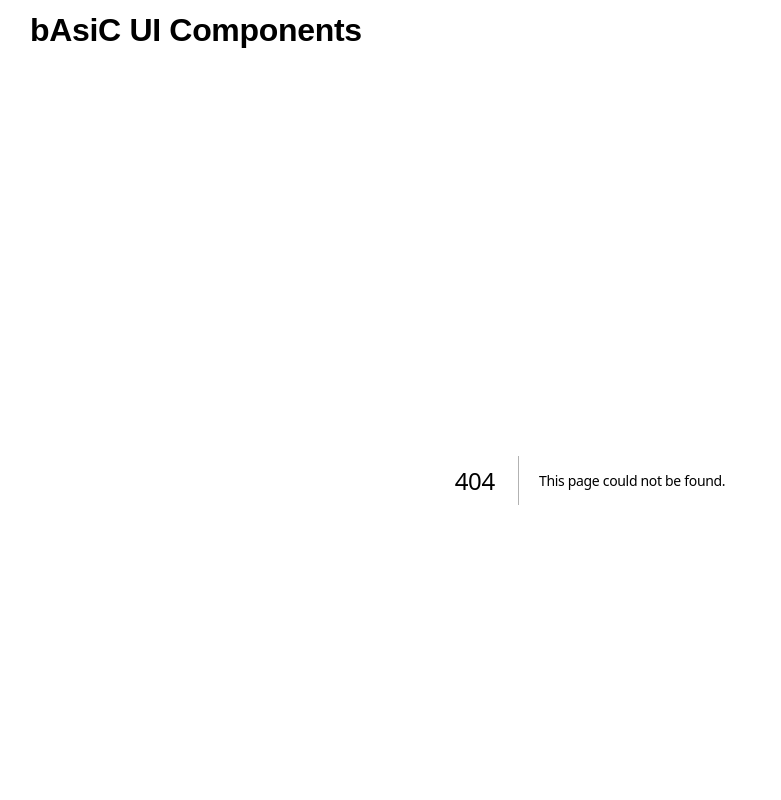
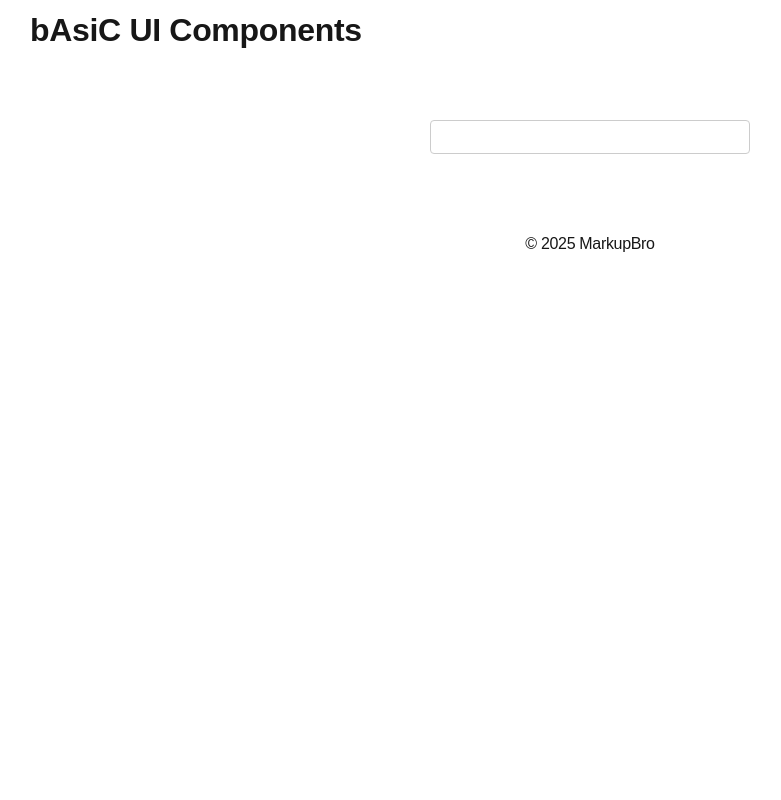
Before and after one commit to markupbro/react_test, a Next.js app: page /inputdrop in a window 1280 px wide. Before the commit this address had no page. Shown: the top 800 px of the page, without its empty margins (50-831 px from the left). Built offline with nearby package versions, Linux system fonts and the light colour scheme.

Commit message:
input drop

```diff
--- a/package.json
+++ b/package.json
@@ -14,7 +14,8 @@
     "react": "^19.0.0",
     "react-dom": "^19.0.0",
     "sass": "^1.89.2",
-    "scss": "^0.2.4"
+    "scss": "^0.2.4",
+    "styled-components": "^6.1.19"
   },
   "devDependencies": {
     "@types/node": "^20",
--- a/src/app/common/Input.module.scss
+++ b/src/app/common/Input.module.scss
@@ -1,12 +1,14 @@
 .wrapper {
   position: relative;
-
   .label {
     position: absolute;
     display: block;
     margin-bottom: 6px;
     font-weight: 600;
     color: #333;
+  }
+  &.no-label {
+    height: fit-content;
   }
 
   .requiredMark {
--- a/src/app/common/Input.tsx
+++ b/src/app/common/Input.tsx
@@ -37,7 +37,7 @@ const Input: React.FC<InputProps> = ({
     <div
       className={`${styles.wrapper} ${styles[inputSize]} ${
         wrapperClassName || ""
-      }`}
+      } ${label ? "" : styles["no-label"]}`}
     >
       {label && (
         <label
--- /dev/null
+++ b/src/app/inputdrop/page.tsx
@@ -0,0 +1,183 @@
+"use client";
+import React, { useState, useRef, useEffect } from "react";
+
+// 임시 데이터
+const items = [
+  { id: 1, name: "Apple", desc: "사과" },
+  { id: 2, name: "Banana", desc: "바나나" },
+  { id: 3, name: "Orange", desc: "오렌지" },
+  { id: 4, name: "Grape", desc: "포도" },
+  { id: 5, name: "Pineapple", desc: "파인애플" },
+];
+
+const DropdownSearch: React.FC = () => {
+  const [input, setInput] = useState("");
+  const [filtered, setFiltered] = useState(items);
+  const [showDropdown, setShowDropdown] = useState(false);
+  const [view, setView] = useState(false);
+  const [selected, setSelected] = useState<(typeof items)[0] | null>(null);
+  const [prevSelected, setPrevSelected] = useState<(typeof items)[0] | null>(
+    null
+  );
+  const wrapperRef = useRef<HTMLDivElement>(null);
+  const inputRef = useRef<HTMLInputElement>(null);
+
+  useEffect(() => {
+    if (input) {
+      setFiltered(
+        items.filter(
+          (item) =>
+            item.name.toLowerCase().includes(input.toLowerCase()) ||
+            item.desc.includes(input)
+        )
+      );
+      setShowDropdown(true);
+    } else {
+      setFiltered(items);
+      setShowDropdown(false);
+    }
+  }, [input]);
+
+  // 바깥 클릭 시 드롭다운 닫기
+  useEffect(() => {
+    const handler = (e: MouseEvent) => {
+      if (
+        wrapperRef.current &&
+        !wrapperRef.current.contains(e.target as Node)
+      ) {
+        // input 값이 변경되지 않았으면 이전 선택값을 다시 표시
+        if (selected !== prevSelected) {
+          setSelected(prevSelected);
+        }
+        setShowDropdown(false);
+      }
+    };
+    document.addEventListener("mousedown", handler);
+    return () => document.removeEventListener("mousedown", handler);
+  }, [selected, prevSelected]);
+
+  const handleSelect = (item: (typeof items)[0]) => {
+    setPrevSelected(item);
+    setSelected(item);
+    setInput("");
+    setShowDropdown(false);
+    setView(true);
+  };
+
+  // input이 blur될 때 값이 변경되지 않았으면 이전 선택값을 다시 표시
+  const handleBlur = () => {
+    if (selected !== prevSelected) {
+      setSelected(prevSelected);
+    }
+    setShowDropdown(false);
+  };
+
+  const handleViewClick = () => {
+    if (inputRef.current) {
+      inputRef.current.focus();
+      setView(!view);
+    }
+  };
+
+  return (
+    <div
+      ref={wrapperRef}
+      style={{ maxWidth: 320, margin: "40px auto", position: "relative" }}
+    >
+      {selected && (
+        <div
+          style={{
+            zIndex: view ? 2 : -1,
+            position: "absolute",
+            marginBottom: 8,
+            width: "100%",
+            height: 34,
+            padding: 8,
+            background: "#f5f5f5",
+            borderRadius: 4,
+            border: "1px solid #ddd",
+          }}
+          onClick={handleViewClick}
+        >
+          <strong>{selected.name}</strong> - {selected.desc}
+        </div>
+      )}
+      <input
+        type="text"
+        ref={inputRef}
+        value={input}
+        onChange={(e) => setInput(e.target.value)}
+        // placeholder="검색어를 입력하세요"
+        style={{
+          zIndex: view ? -1 : 2,
+          position: "relative",
+          width: "100%",
+          height: 34,
+          padding: 8,
+          borderRadius: 4,
+          border: "1px solid #ccc",
+          background: "#fff",
+        }}
+        onFocus={() => input && setShowDropdown(true)}
+        onBlur={handleBlur}
+        autoComplete="off"
+      />
+      {showDropdown && filtered.length > 0 && (
+        <ul
+          style={{
+            position: "absolute",
+            left: 0,
+            right: 0,
+            top: 38,
+            background: "#fff",
+            border: "1px solid #ccc",
+            borderRadius: 4,
+            boxShadow: "0 4px 16px rgba(0,0,0,0.08)",
+            margin: 0,
+            padding: 0,
+            listStyle: "none",
+            zIndex: 10,
+            maxHeight: 180,
+            overflowY: "auto",
+          }}
+        >
+          {filtered.map((item) => (
+            <li
+              key={item.id}
+              onClick={() => handleSelect(item)}
+              style={{
+                padding: "10px 16px",
+                cursor: "pointer",
+                borderBottom: "1px solid #eee",
+              }}
+              onMouseDown={(e) => e.preventDefault()} // input blur 방지
+            >
+              <strong>{item.name}</strong>{" "}
+              <span style={{ color: "#888" }}>{item.desc}</span>
+            </li>
+          ))}
+        </ul>
+      )}
+      {showDropdown && filtered.length === 0 && (
+        <div
+          style={{
+            position: "absolute",
+            left: 0,
+            right: 0,
+            top: 44,
+            background: "#fff",
+            border: "1px solid #ccc",
+            borderRadius: 4,
+            padding: "12px 16px",
+            color: "#888",
+            zIndex: 10,
+          }}
+        >
+          검색 결과가 없습니다.
+        </div>
+      )}
+    </div>
+  );
+};
+
+export default DropdownSearch;
```
Also changed, not shown: src/app/uiguide/page.module.scss (+12 -4 lines), src/app/uiguide/page.tsx (+10 -0 lines), 1 other file (tests, documents, lock files or other folders).
